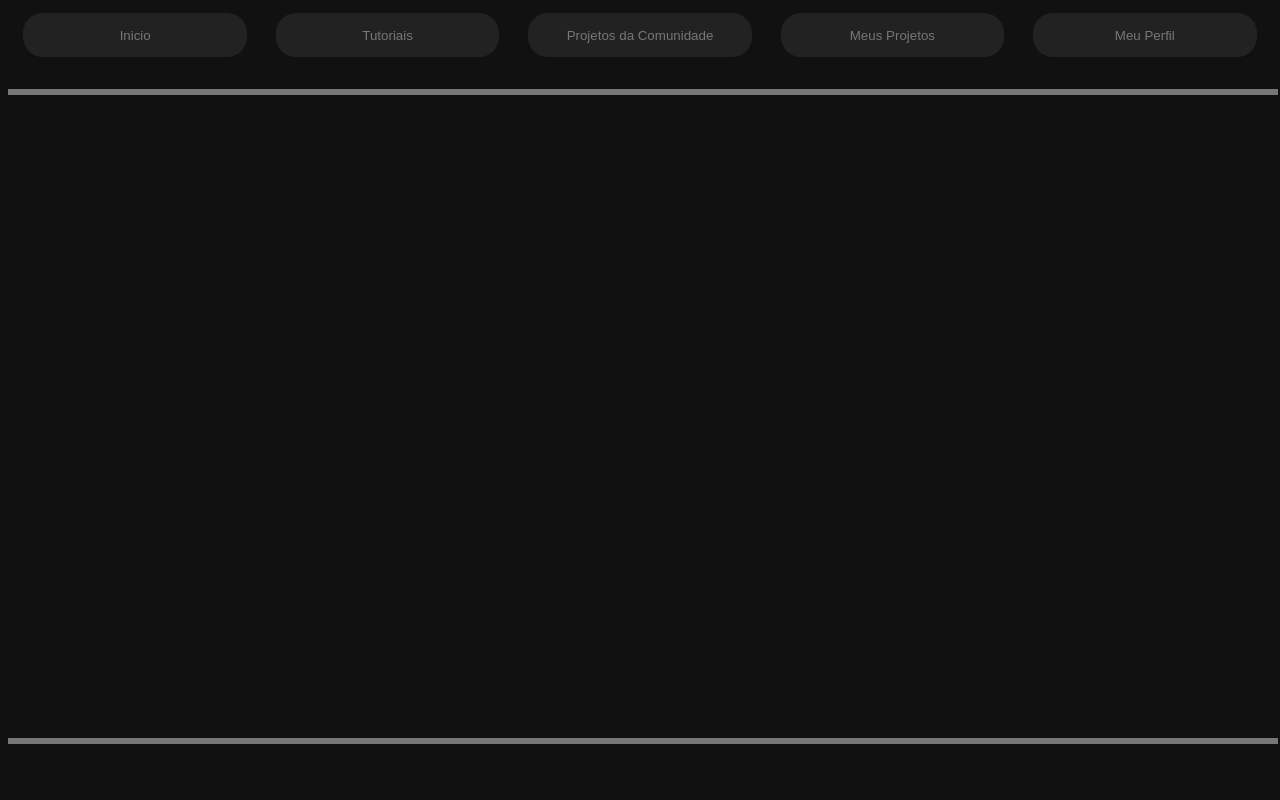
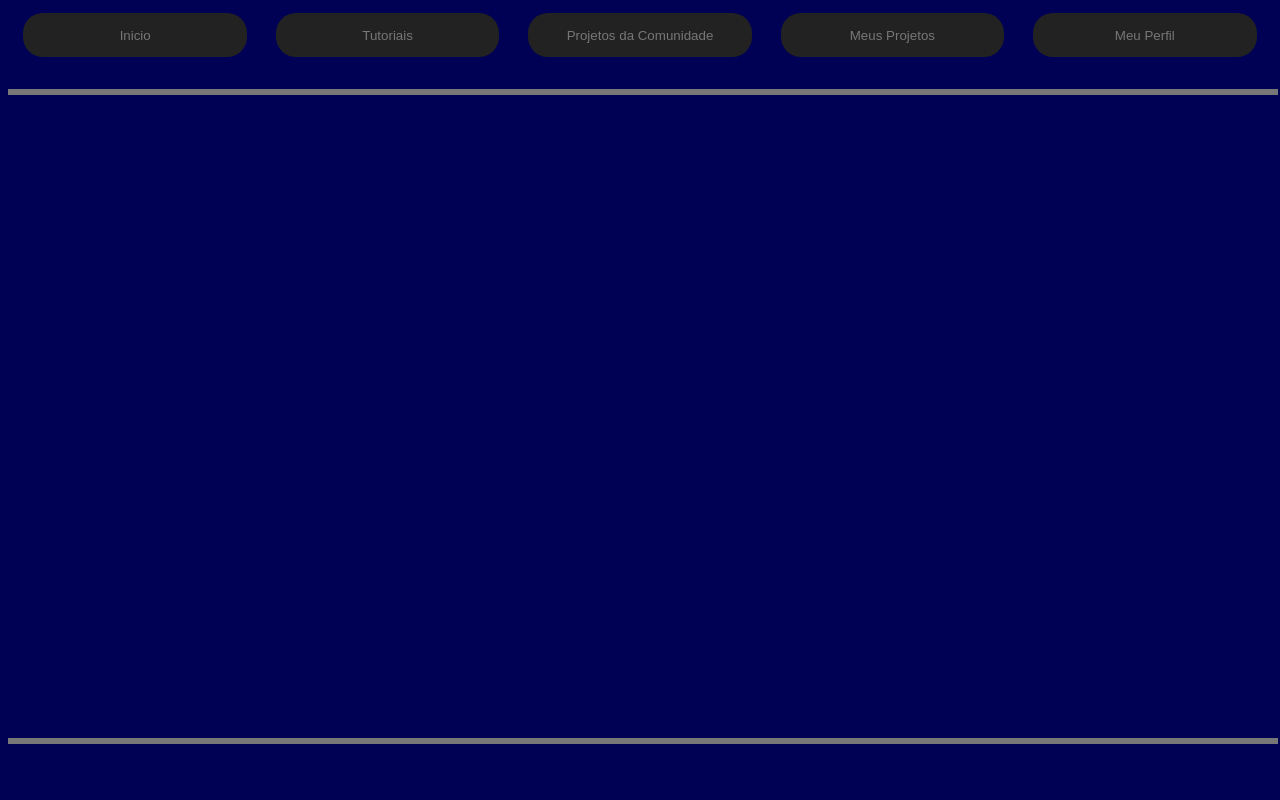
Before and after one commit to DevFelipePorto/Pixel-Piece-editor, a PHP site: page /index.html in a window 1280 px wide. Run offline with PHP 8.4, Linux system fonts and the light colour scheme.

Commit message:
Update estilo.css

```diff
--- a/estilo.css
+++ b/estilo.css
@@ -1,5 +1,5 @@
 body{
-background-color: #111;
+background-color: #005;
 
 }
 iframe{
```
